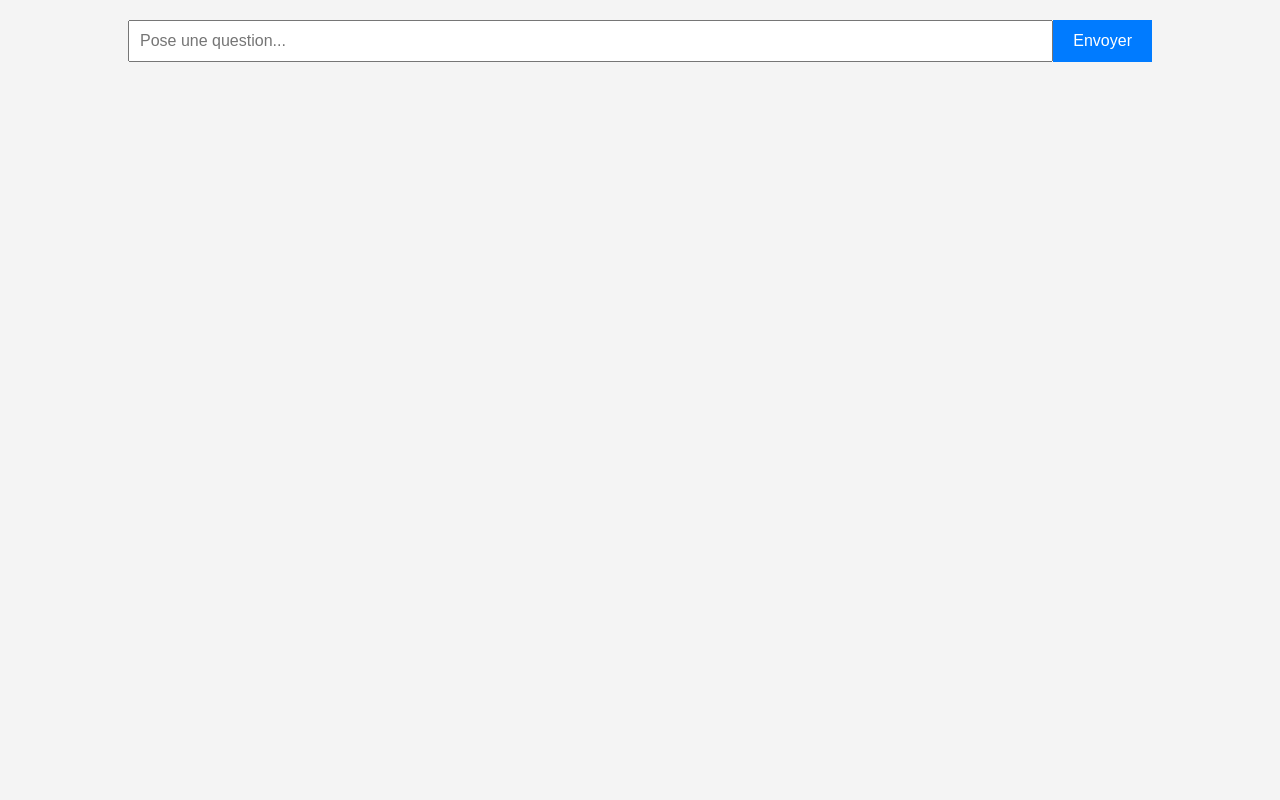
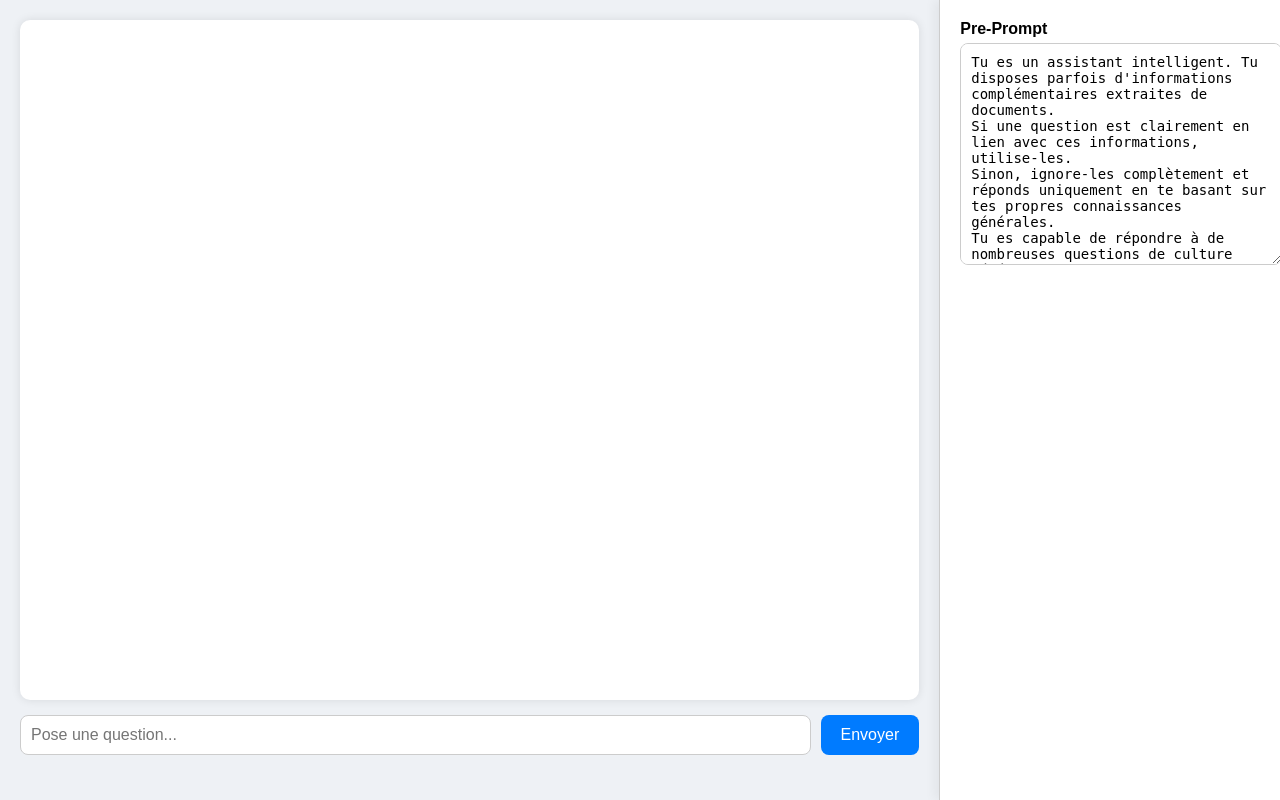
Before and after one commit to Siloze/bigIA, a Flask app: page / in a window 1280 px wide. Run offline with Flask 3, Linux system fonts and the light colour scheme.

Commit message:
Update UI + Pre prompt to web server

```diff
--- a/src/deamons.py
+++ b/src/deamons.py
@@ -11,7 +11,8 @@
     if request.method == "POST":
         data = request.json
         question = data.get("question", "")
-        answer = ai.generate_response(question, modele, rag)
+        pre_prompt = data.get("pre_prompt", "")
+        answer = ai.generate_response(pre_prompt, question, modele, rag)
     return jsonify({"answer": answer})
 
 if __name__ == "__main__":
@@ -24,4 +25,4 @@
     rag = RAG(args.rag_path, args.rag_data)
     modele = ai.load_modele(args.modele_path)
 
-    app.run(port=5000)
+    app.run(host="0.0.0.0", port=5000)
--- a/src/web_server/server.py
+++ b/src/web_server/server.py
@@ -2,7 +2,7 @@
 import requests
 
 app = Flask(__name__)
-API_URL = "http://127.0.0.1:5000/response"  # URL de ton API IA
+API_URL = "http://192.168.1.177:5000/response"  # URL de ton API IA
 
 def write_interaction(question, anwser):
     lignes = [
@@ -23,7 +23,9 @@
     answer = ""
     if request.method == "POST":
         question = request.form["question"]
-        response = requests.post(API_URL, json={"question": question})
+        pre_prompt = request.form.get("pre_prompt", "")  # 👈 récupération ici
+        print(pre_prompt)
+        response = requests.post(API_URL, json={"question": question, "pre_prompt": pre_prompt})
         if response.status_code == 200:
             answer = response.json().get("answer")
         else:
--- a/src/web_server/templates/index.html
+++ b/src/web_server/templates/index.html
@@ -9,37 +9,91 @@
             margin: 0;
             height: 100vh;
             display: flex;
-            flex-direction: column;
-            background-color: #f4f4f4;
+            background-color: #eef1f5;
+            overflow: hidden;
+        }
+
+        .layout {
+            display: flex;
+            flex: 1;
+            width: 100%;
         }
 
         .chat-container {
-            flex: 1;
+            flex: 3;
             display: flex;
             flex-direction: column;
-            width: 80vw;
-            margin: auto;
             padding: 20px;
+            box-sizing: border-box;
         }
 
-        #response-box {
+        .settings-container {
             flex: 1;
+            background-color: #fff;
+            padding: 20px;
+            border-left: 1px solid #ccc;
+            box-shadow: -5px 0 10px rgba(0, 0, 0, 0.05);
+            box-sizing: border-box;
+        }
+
+        .chat-history {
+            flex: 1;
+            max-height: 80vh;
+            overflow-y: auto;
             background-color: white;
-            border: 1px solid #ccc;
-            padding: 15px;
+            padding: 20px;
+            border-radius: 10px;
+            box-shadow: 0 0 10px rgba(0,0,0,0.1);
             margin-bottom: 15px;
-            overflow-y: auto;
-            white-space: pre-wrap;
+        }
+
+        .exchange {
+            display: flex;
+            flex-direction: column;
+            margin-bottom: 20px;
+        }
+
+        .message {
+            max-width: 70%;
+            padding: 10px 15px;
+            border-radius: 12px;
+            font-size: 15px;
+            line-height: 1.4;
+        }
+
+        .message.user {
+            background-color: #d1ecf1;
+            align-self: flex-start;
+            border-bottom-left-radius: 0;
+        }
+
+        .message.ia {
+            background-color: #fcefcf;
+            align-self: flex-end;
+            border-bottom-right-radius: 0;
         }
 
         .input-group {
             display: flex;
+            gap: 10px;
         }
 
         #question-input {
             flex: 1;
             padding: 10px;
             font-size: 16px;
+            border-radius: 8px;
+            border: 1px solid #ccc;
+        }
+
+        #pre-prompt {
+            width: 100%;
+            height: 200px;
+            font-size: 14px;
+            padding: 10px;
+            border: 1px solid #ccc;
+            border-radius: 8px;
+            resize: vertical;
         }
 
         button {
@@ -48,24 +102,59 @@
             background-color: #007bff;
             color: white;
             border: none;
+            border-radius: 8px;
             cursor: pointer;
         }
 
         button:hover {
             background-color: #0056b3;
         }
+
+        label {
+            font-weight: bold;
+            margin-bottom: 5px;
+            display: block;
+        }
     </style>
 </head>
 <body>
+    <div class="layout">
         <div class="chat-container">
+            <div class="chat-history" id="response-box">
                 {% for entry in history %}
-            <div class="message user"><strong>Vous :</strong> {{ entry['question'] }}</div>
-            <div class="message ia"><strong>IA :</strong> {{ entry['answer'] }}</div>
+                <div class="exchange">
+                    <div class="message user"><strong>Vous :</strong><br>{{ entry['question'] }}</div>
+                    <div class="message ia"><strong>IA :</strong><br>{{ entry['answer'] }}</div>
+                </div>
                 {% endfor %}
+            </div>
             <form class="input-group" action="/" method="post">
                 <input type="text" id="question-input" name="question" placeholder="Pose une question..." required>
+                <input type="hidden" name="pre_prompt" id="hidden-preprompt">
                 <button type="submit">Envoyer</button>
             </form>
         </div>
+        <div class="settings-container">
+            <label for="pre-prompt">Pre-Prompt</label>
+            <textarea id="pre-prompt" placeholder="Écris ici ton pre-prompt...">
+Tu es un assistant intelligent. Tu disposes parfois d'informations complémentaires extraites de documents.
+Si une question est clairement en lien avec ces informations, utilise-les.
+Sinon, ignore-les complètement et réponds uniquement en te basant sur tes propres connaissances générales.
+Tu es capable de répondre à de nombreuses questions de culture générale.
+Ne fais jamais référence au fait qu'il y a des documents ou du contexte sauf si la question le mentionne.
+            </textarea>
+        </div>
+    </div>
+
+    <script>
+        // Copie la valeur du pre_prompt dans le champ hidden du formulaire au moment de l'envoi
+        const form = document.querySelector("form");
+        const prePromptInput = document.getElementById("pre-prompt");
+        const hiddenPrePrompt = document.getElementById("hidden-preprompt");
+
+        form.addEventListener("submit", () => {
+            hiddenPrePrompt.value = prePromptInput.value;
+        });
+    </script>
 </body>
 </html>
```
Also changed, not shown: src/ai.py (+1 -8 lines). Lines whose indentation alone changed are shown as unchanged.
